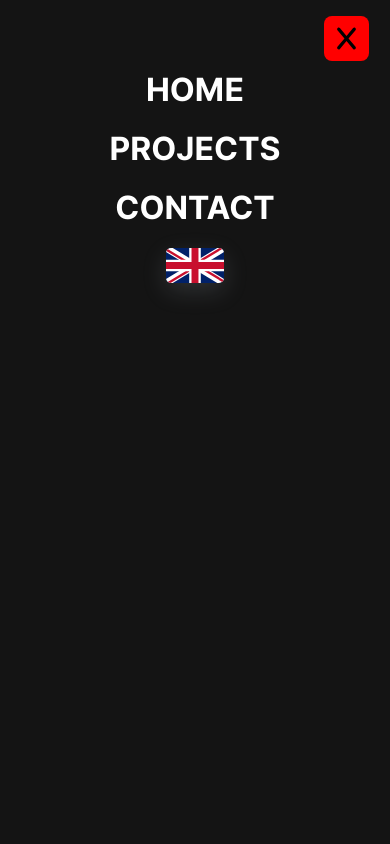
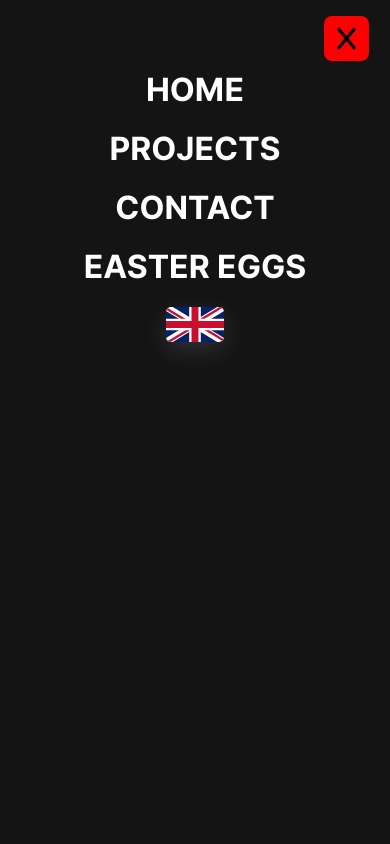
Before and after one commit to lukaslgit/homepage, a React (Vite) app: page / in a window 390 px wide. Both pictures are taken after a click on the button 307 px from the left and 48 px from the top of the page. Shown: the top 844 px of the page. Built offline with nearby package versions, Linux system fonts and the light colour scheme.

Commit message:
ee mobile fix

```diff
--- a/src/Components/Header.jsx
+++ b/src/Components/Header.jsx
@@ -117,6 +117,7 @@ export default function Header(){
                             <li><Link onClick={() => closeMobileNav()} to={'/'}>{t.home}</Link></li>
                             <li><Link onClick={() => closeMobileNav()} to={'/projects'}>{t.projects}</Link></li>
                             <li><Link onClick={() => closeMobileNav()} to={'/contact'}>{t.contact}</Link></li>
+                            <li><Link onClick={() => closeMobileNav()} to={'/eastereggs'}>EASTER EGGS</Link></li>
                         </ul>
                         </nav>
                         <div className="header-right">
```
